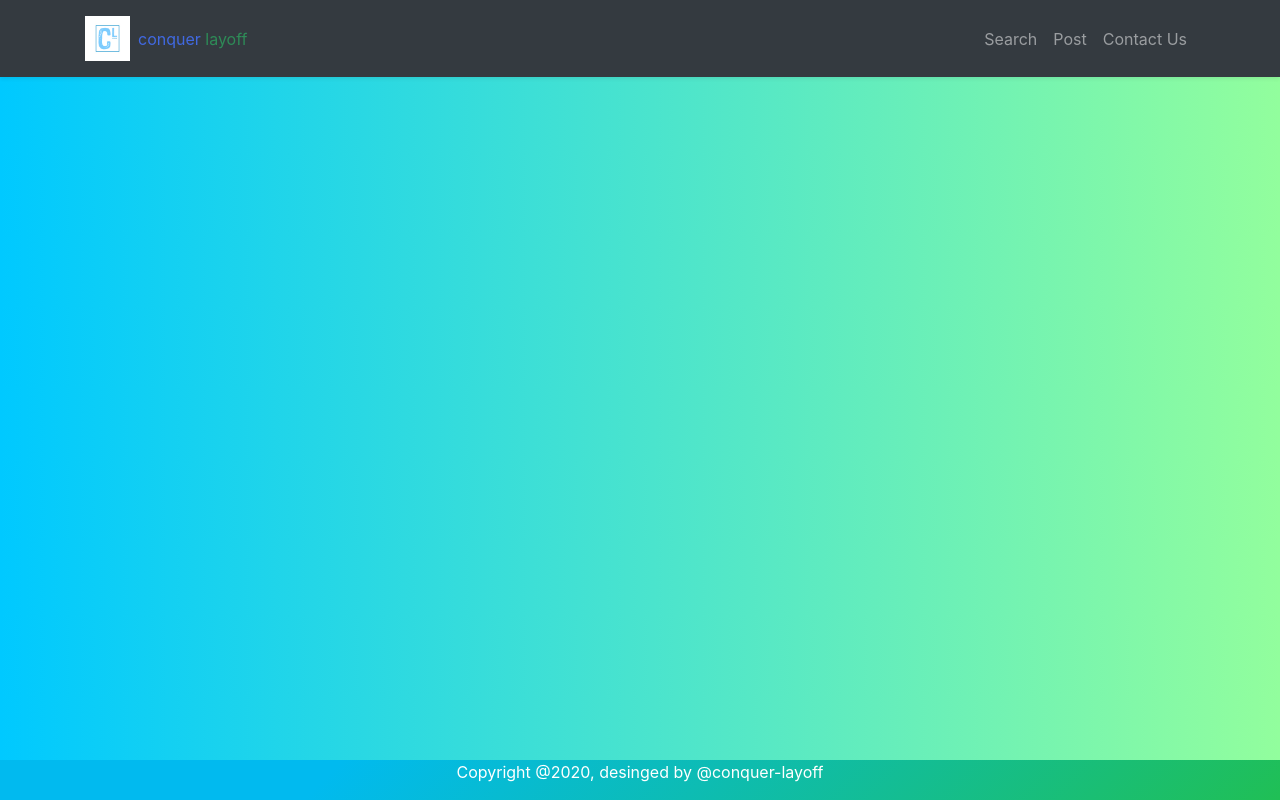
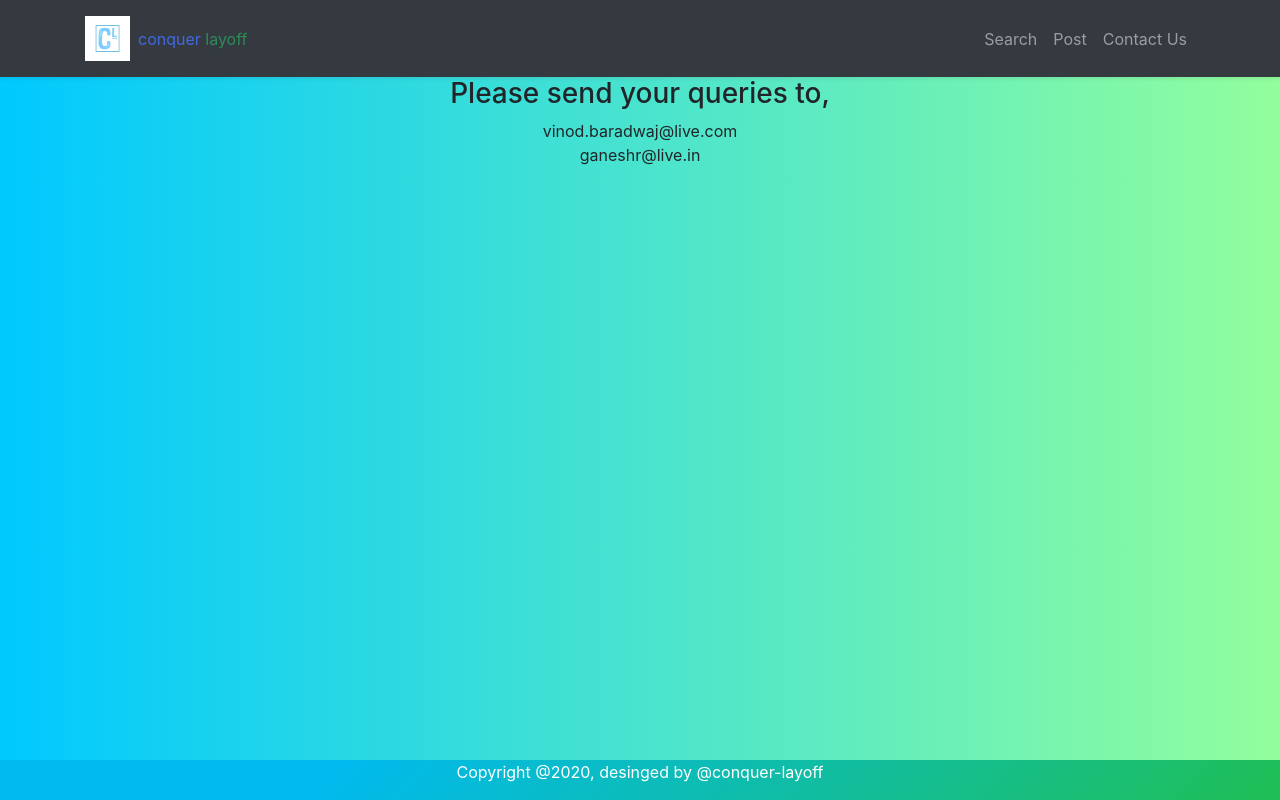
Before and after one commit to vini46/conquer, a React (Create React App) app in the folder client/: page /contact in a window 1280 px wide. Built offline with nearby package versions, Linux system fonts and the light colour scheme.

Commit message:
added contact us

```diff
--- a/client/src/App.js
+++ b/client/src/App.js
@@ -5,7 +5,8 @@ import NavBar from './components/navbar/NavBar';
 import Footer from './components/footer/Footer';
 import Search from './containers/Search';
 import Home from './containers/Home';
-import Post from './containers/Post'
+import Post from './containers/Post';
+import contact from './containers/Contact';
 
 class App extends Component {
   render() {
@@ -16,6 +17,7 @@ class App extends Component {
               <Route exact path='/' component={Home}></Route>
               <Route exact path='/search' component={Search}></Route>
               <Route exact path='/post' component={Post}></Route>
+              <Route exact path='/contact' component={contact}></Route>
        </Switch>
         {/* <Banner />
         <h1 className="display-1"> Lets Conquer The Layoff</h1>
--- a/client/src/components/navbar/NavBar.js
+++ b/client/src/components/navbar/NavBar.js
@@ -60,7 +60,7 @@ class NavBar extends Component {
 
          <Link to="/search" className="nav-item nav-link">Search</Link>
          <Link to="/post" className="nav-item nav-link">Post</Link>
-         <Link to="/search" className="nav-item nav-link">Contact Us</Link>
+         <Link to="/contact" className="nav-item nav-link">Contact Us</Link>
       </ul>
     </div>
   </div>
--- /dev/null
+++ b/client/src/containers/Contact.js
@@ -0,0 +1,20 @@
+import React, {Component} from 'react';
+
+class Contact extends Component {
+
+
+  render() {
+    return (
+        <div className="App">
+
+    <h3> Please send your queries to, </h3>
+    <p>
+        vinod.baradwaj@live.com <br />
+        ganeshr@live.in
+    </p>
+      </div>
+    );
+  }
+}
+
+export default Contact;
```
